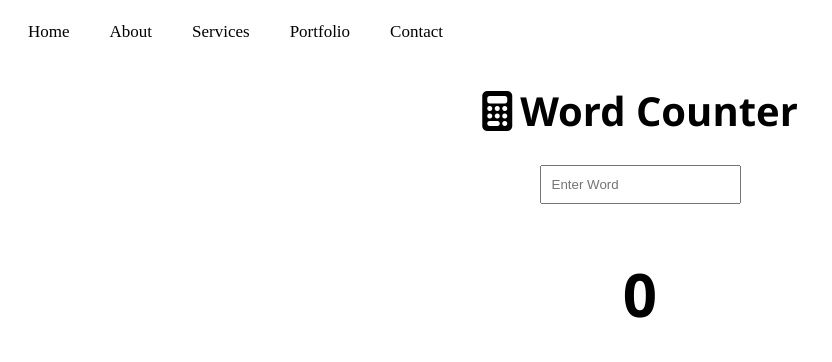
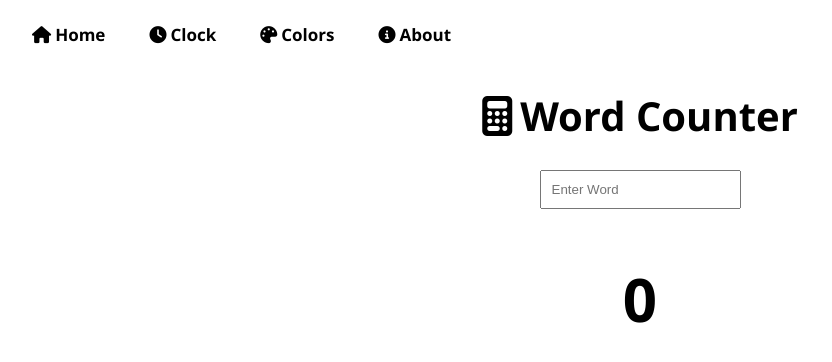
Before and after one commit to Sadman-123/Word_Counter, a React (Vite) app: page /word_counter in a window 1280 px wide. Shown: the top 362 px of the page, without its empty margins (0-832 px from the left). Built offline with nearby package versions, Linux system fonts and the light colour scheme.

Commit message:
some css

```diff
--- a/src/CSS/style.css
+++ b/src/CSS/style.css
@@ -40,6 +40,8 @@
   }
   .navbar a {
     float: left;
+    font-family: 'Segoe UI', Tahoma, Geneva, Verdana, sans-serif;
+    font-weight: bold;
     display: block;
     color: black;
     text-align: center;
@@ -51,3 +53,6 @@
     background-color: #ddd;
     color: black;
   }
+.navbar i{
+    margin: 4px;
+}
--- a/src/pages/Nav.jsx
+++ b/src/pages/Nav.jsx
@@ -3,11 +3,10 @@ import '../CSS/style.css'
 const Nav = () => {
   return (
     <div className='navbar'>
-<a class="active" href="#">Home</a>
-  <a href="#">About</a>
-  <a href="#">Services</a>
-  <a href="#">Portfolio</a>
-  <a href="#">Contact</a>
+<a class="active" href="#"><i class="fa-solid fa-house"></i>Home</a>
+  <a href="#"><i class="fa-solid fa-clock"></i>Clock</a>
+  <a href="#"><i class="fa-solid fa-palette"></i>Colors</a>
+  <a href="#"><i class="fa-solid fa-circle-info"></i>About</a>
     </div>
   )
 }
```
